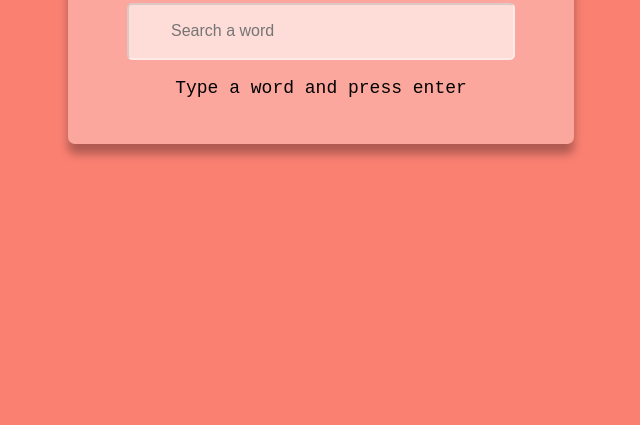
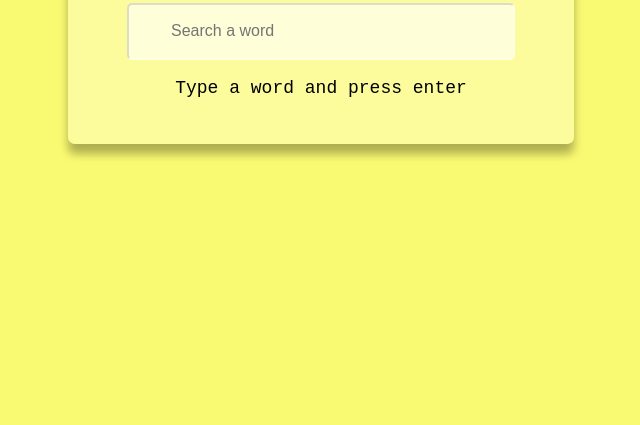
Before and after one commit to harishhari131506/Dictionary, a plain HTML site: page index.html in a window 1280 px wide. Shown: the part 375-800 px from the top of the page, without its empty margins (319-959 px from the left). Drawn offline with Linux system fonts and the light colour scheme.

Commit message:
Update style.css

```diff
--- a/style.css
+++ b/style.css
@@ -4,7 +4,7 @@ body{
     min-height: 100vh;
     justify-content: center;
     align-items: center;
-    background-color: salmon;
+    background-color: rgb(250, 250, 114);
     font-family: 'Courier New', Courier, monospace;
 }
 
```
